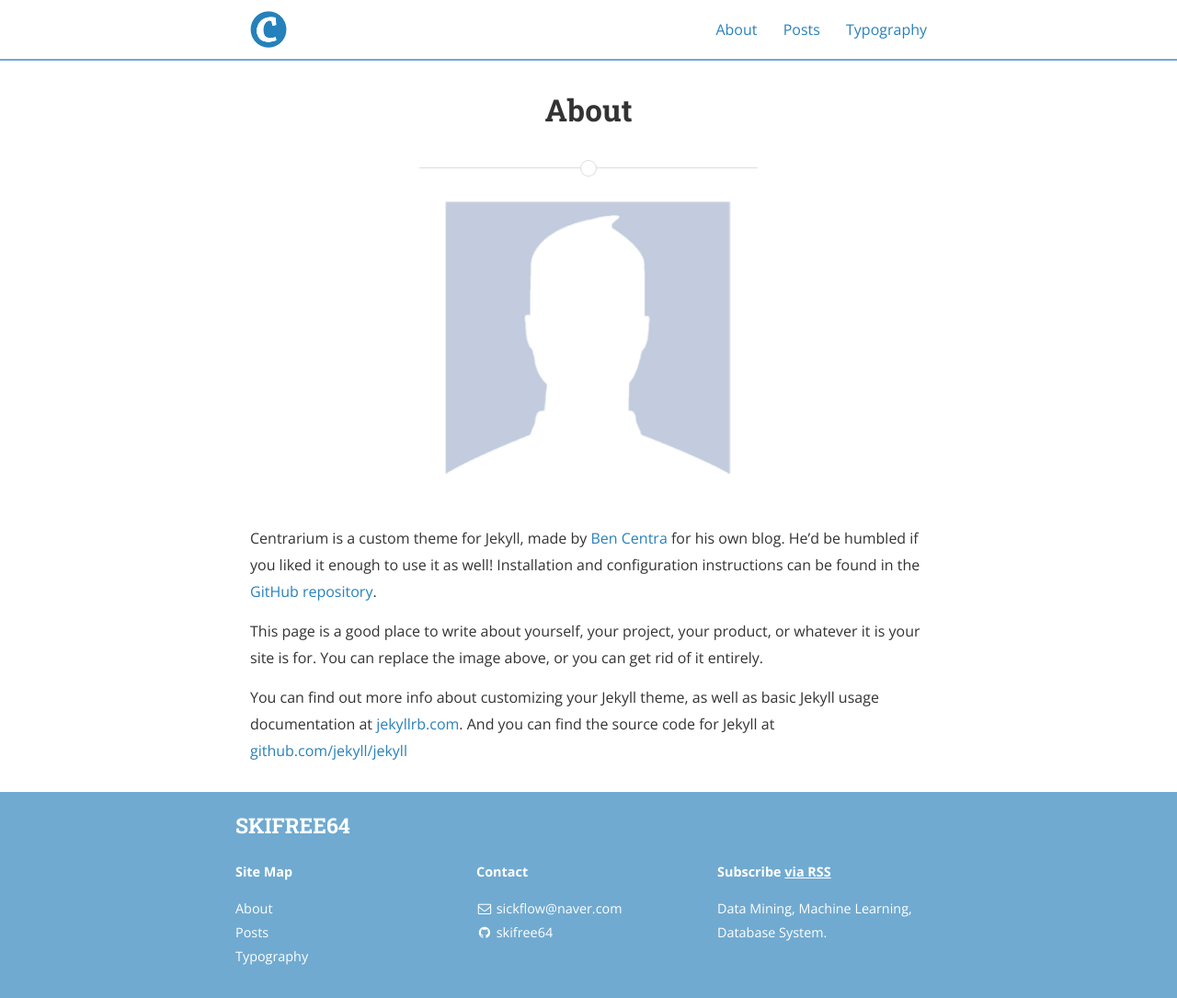
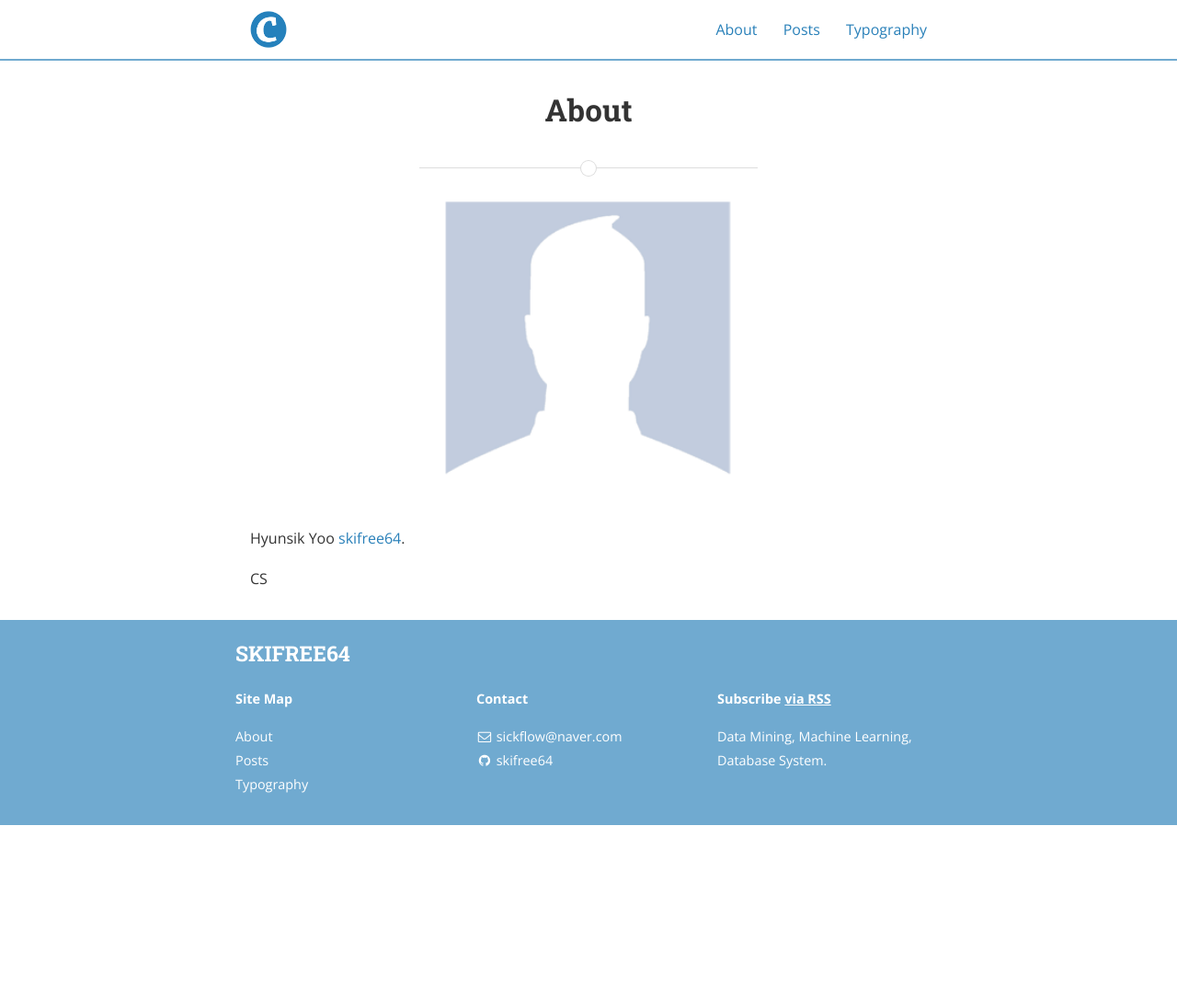
Before and after one commit to skifree64/skifree64.github.io, a Jekyll site: the page built from about.md, in a window 1280 px wide and 1085 px high. Shown: the whole window at 92% size. Built offline with Jekyll 4.4.1, drawn with Linux system fonts in a browser that asks for light colours; nearby versions of some CDN libraries.

Commit message:
conf_mod1

```diff
--- a/_config.yml
+++ b/_config.yml
@@ -78,7 +78,7 @@ descriptions:
 social:
   - name: Twitter
     icon: twitter
-    username: TheBenCentra
+    username: ""
     url: ""
     desc: Follow me on Twitter
     share: false
--- a/about.md
+++ b/about.md
@@ -7,12 +7,6 @@ main_nav: true
 
 ![alt text]({{ site.baseurl }}/assets/profile-placeholder.gif "Profile Picture"){:.profile}
 
-Centrarium is a custom theme for Jekyll, made by [Ben Centra][bencentra] for his own blog. He'd be humbled if you liked it enough to use it as well! Installation and configuration instructions can be found in the [GitHub repository](https://github.com/bencentra/centrarium).
+Hyunsik Yoo [skifree64](https://skifree64.github.io).
 
-This page is a good place to write about yourself, your project, your product, or whatever it is your site is for. You can replace the image above, or you can get rid of it entirely.
-
-You can find out more info about customizing your Jekyll theme, as well as basic Jekyll usage documentation at [jekyllrb.com](http://jekyllrb.com/). And you can find the source code for Jekyll at [github.com/jekyll/jekyll](https://github.com/jekyll/jekyll)
-
-[centrarium]: https://github.com/bencentra/centrarium
-[bencentra]: http://bencentra.com
-[jekyll]: https://github.com/jekyll/jekyll
+CS
```
